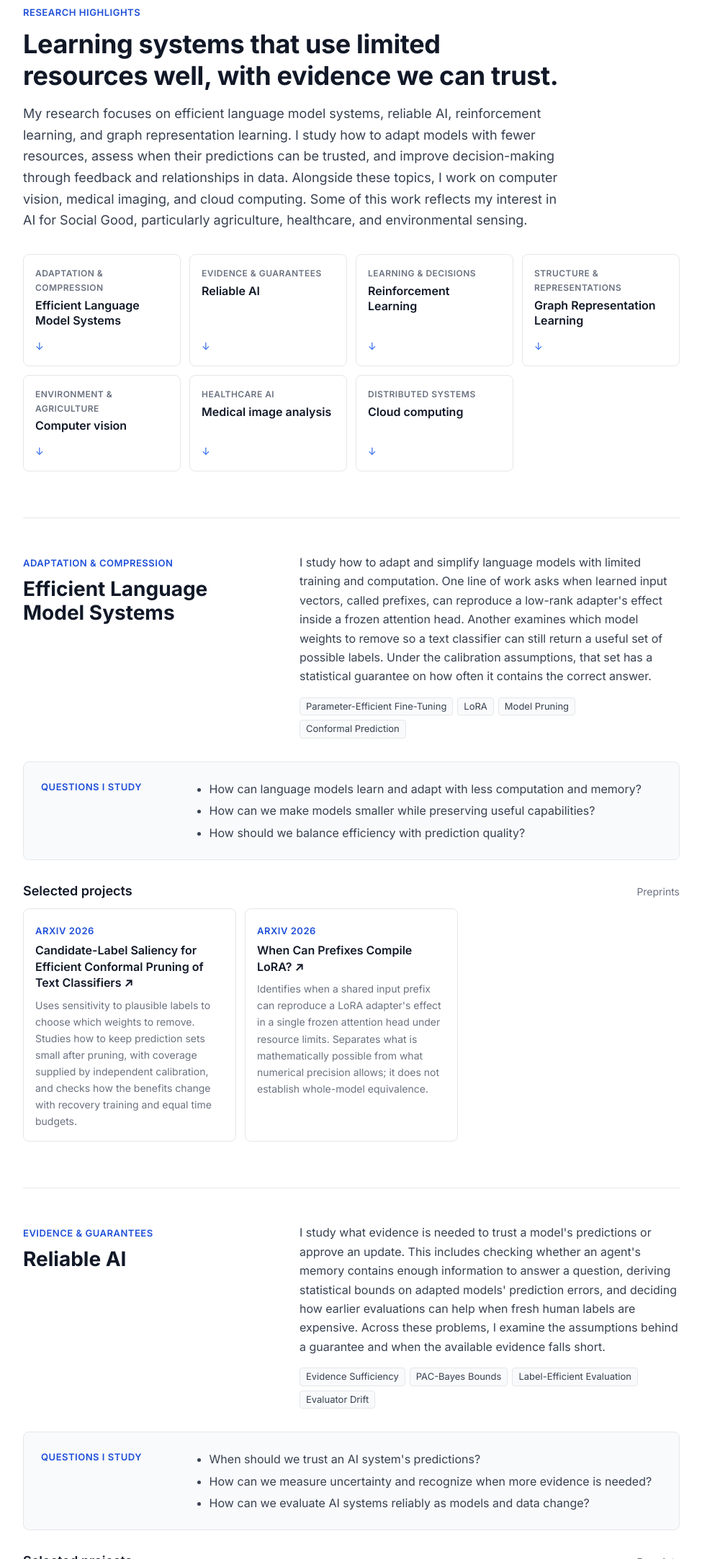
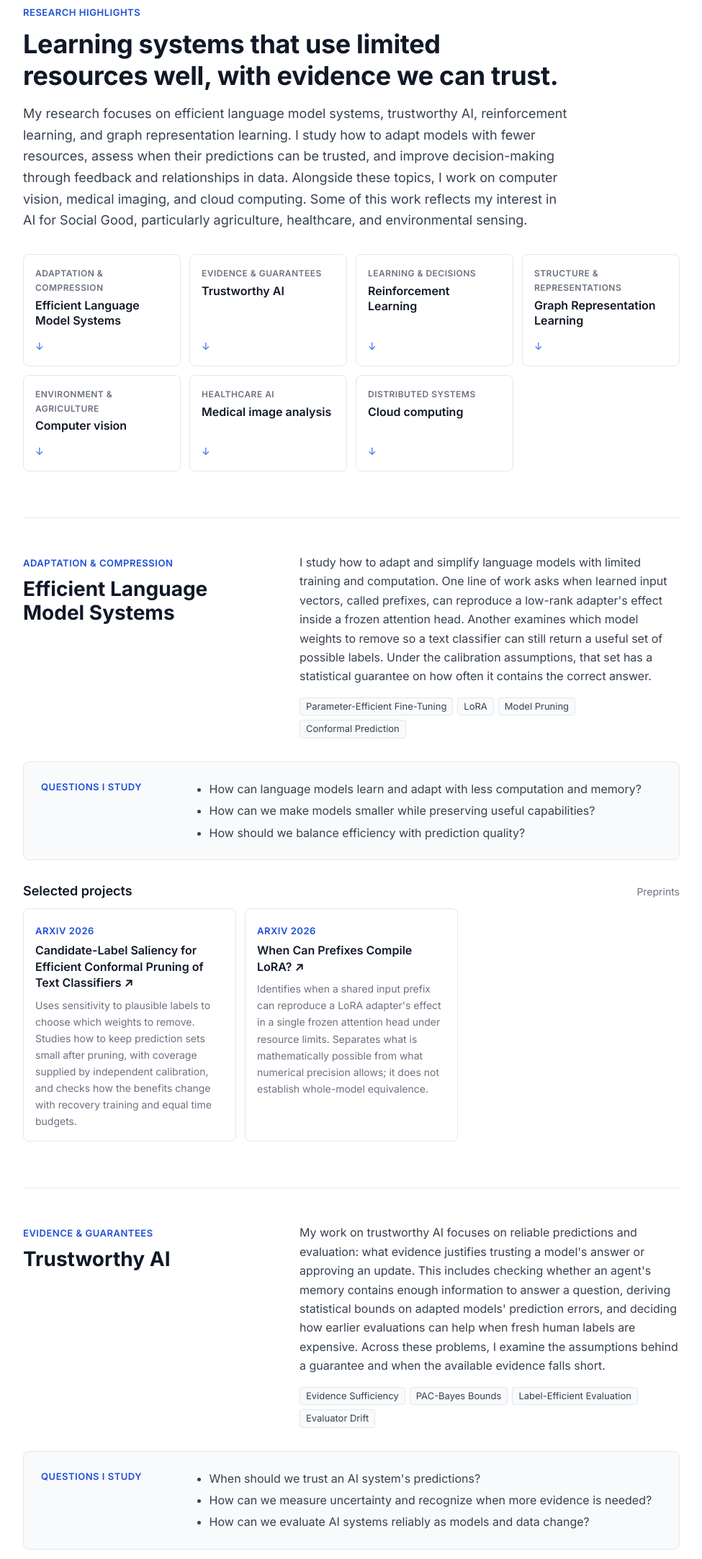
Before and after one commit to lepotatoguy/lepotatoguy.github.io, a plain HTML site: page research/index.html in a window 1280 px wide. Shown: the part 102-2268 px from the top of the page at 72% size, without its empty margins (152-1127 px from the left). Drawn offline with Linux system fonts and the light colour scheme.

Commit message:
fix: rename research focus to trustworthy AI

```diff
--- a/research/index.html
+++ b/research/index.html
@@ -5,7 +5,7 @@
   <script src="../js/theme.js"></script>
   <meta name="viewport" content="width=device-width, initial-scale=1.0">
   <title>Research Agenda | Joyanta J. Mondal</title>
-  <meta name="description" content="Research highlights of Joyanta J. Mondal: efficient language model systems, reliable AI, reinforcement learning, and graph representation learning, alongside computer vision, medical imaging, and cloud computing.">
+  <meta name="description" content="Research highlights of Joyanta J. Mondal: efficient language model systems, trustworthy AI, reinforcement learning, and graph representation learning, alongside computer vision, medical imaging, and cloud computing.">
   <link rel="canonical" href="https://lepotatoguy.github.io/research/">
   <meta property="og:type" content="website">
   <meta property="og:title" content="Research Agenda | Joyanta J. Mondal">
@@ -52,7 +52,7 @@
     <header class="page-intro research-intro">
       <p class="eyebrow">Research highlights</p>
       <h1>Learning systems that use limited resources well, with evidence we can trust.</h1>
-      <p class="page-description">My research focuses on efficient language model systems, reliable AI, reinforcement learning, and graph representation learning. I study how to adapt models with fewer resources, assess when their predictions can be trusted, and improve decision-making through feedback and relationships in data. Alongside these topics, I work on computer vision, medical imaging, and cloud computing. Some of this work reflects my interest in AI for Social Good, particularly agriculture, healthcare, and environmental sensing.</p>
+      <p class="page-description">My research focuses on efficient language model systems, trustworthy AI, reinforcement learning, and graph representation learning. I study how to adapt models with fewer resources, assess when their predictions can be trusted, and improve decision-making through feedback and relationships in data. Alongside these topics, I work on computer vision, medical imaging, and cloud computing. Some of this work reflects my interest in AI for Social Good, particularly agriculture, healthcare, and environmental sensing.</p>
     </header>
 
     <nav class="research-jump-grid" aria-label="Research areas">
@@ -63,7 +63,7 @@
       </a>
       <a class="card research-jump" href="#evidence-evaluation">
         <span class="eyebrow quiet">Evidence &amp; guarantees</span>
-        <strong>Reliable AI</strong>
+        <strong>Trustworthy AI</strong>
         <span class="jump-arrow" aria-hidden="true">↓</span>
       </a>
       <a class="card research-jump" href="#decisions-guarantees">
@@ -140,10 +140,10 @@
         <div class="research-area-header">
           <div>
             <p class="eyebrow">Evidence &amp; guarantees</p>
-            <h2>Reliable AI</h2>
+            <h2>Trustworthy AI</h2>
           </div>
           <div class="research-area-overview">
-            <p>I study what evidence is needed to trust a model's predictions or approve an update. This includes checking whether an agent's memory contains enough information to answer a question, deriving statistical bounds on adapted models' prediction errors, and deciding how earlier evaluations can help when fresh human labels are expensive. Across these problems, I examine the assumptions behind a guarantee and when the available evidence falls short.</p>
+            <p>My work on trustworthy AI focuses on reliable predictions and evaluation: what evidence justifies trusting a model's answer or approving an update. This includes checking whether an agent's memory contains enough information to answer a question, deriving statistical bounds on adapted models' prediction errors, and deciding how earlier evaluations can help when fresh human labels are expensive. Across these problems, I examine the assumptions behind a guarantee and when the available evidence falls short.</p>
             <ul class="topic-list">
               <li class="chip">Evidence Sufficiency</li>
               <li class="chip">PAC-Bayes Bounds</li>
```
Also changed, not shown: index.html (+5 -5 lines).
